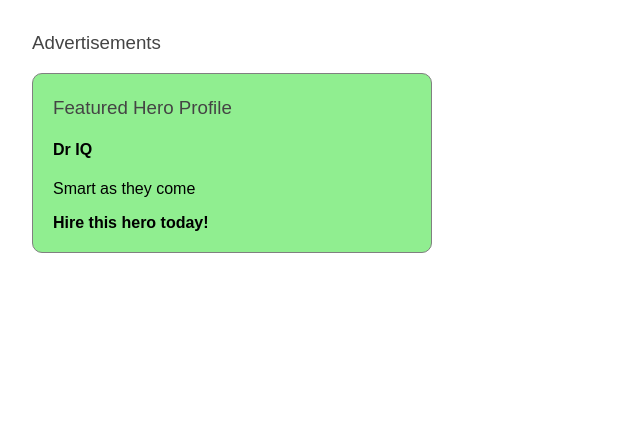
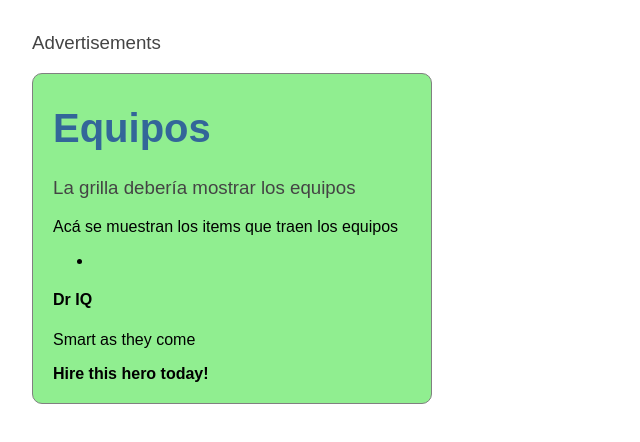
Before and after one commit to npcarlos/dynamicLoading, an Angular app: page / in a window 1280 px wide. Shown: the top 442 px of the page, without its empty margins (0-640 px from the left). Built offline with nearby package versions, Linux system fonts and the light colour scheme.

Commit message:
Se mueven los componentes a sus respectivos lugares

```diff
--- a/src/app/app.module.ts
+++ b/src/app/app.module.ts
@@ -1,9 +1,9 @@
 import { BrowserModule }        from '@angular/platform-browser';
 import { NgModule }             from '@angular/core';
 import { AppComponent }         from './app.component';
-import { PlanesComponent }   from './planes/planes.component';
+import { PlanesComponent }   from './modules/ventas-vistas/catalogo-planes/vista-catalogo-planes/planes.component';
 import { VistaCatalogosComponent }    from './vista-catalogos/vista-catalogos';
-import { EquiposComponent } from './equipos/equipos.component';
+import { EquiposComponent } from './modules/ventas-vistas/catalogo-equipos/vista-catalogo-equipos/equipos.component';
 import { CatalogoDirective }          from './catalogo.directive';
 import { CatalogoService }            from './catalogo.service';
 
--- a/src/app/catalogo.service.ts
+++ b/src/app/catalogo.service.ts
@@ -1,7 +1,7 @@
 import { Injectable }           from '@angular/core';
 
-import { PlanesComponent }   from './planes/planes.component';
-import { EquiposComponent } from './equipos/equipos.component';
+import { PlanesComponent }   from './modules/ventas-vistas/catalogo-planes/vista-catalogo-planes/planes.component';
+import { EquiposComponent } from './modules/ventas-vistas/catalogo-equipos/vista-catalogo-equipos/equipos.component';
 import { CatalogoComponent }               from './catalogo';
 
 @Injectable()
--- a/src/app/equipos/equipos.component.html
+++ /dev/null
@@ -1,8 +0,0 @@
-<div class="hero-profile">
-    <h3>Featured Hero Profile</h3>
-    <h4>{{data.name}}</h4>
-
-    <p>{{data.bio}}</p>
-
-    <strong>Hire this hero today!</strong>
-  </div>
--- /dev/null
+++ b/src/app/modules/ventas-vistas/catalogo-equipos/vista-catalogo-equipos/equipos.component.html
@@ -0,0 +1,16 @@
+<div class="hero-profile">
+    <h1>Equipos</h1>
+
+    <h3>La grilla debería mostrar los equipos</h3>
+
+    <p>Acá se muestran los items que traen los equipos</p>
+    <ul>
+      <li></li>
+    </ul>
+
+    <h4>{{data.name}}</h4>
+
+    <p>{{data.bio}}</p>
+
+    <strong>Hire this hero today!</strong>
+  </div>
--- a/src/app/equipos/equipos.component.ts
+++ b/src/app/modules/ventas-vistas/catalogo-equipos/vista-catalogo-equipos/equipos.component.ts
@@ -1,6 +1,6 @@
 import { Component, Input }  from '@angular/core';
 
-import { CatalogoTemplate }       from '../catalogo.component';
+import { CatalogoTemplate }       from '../../../../catalogo.component';
 
 @Component({
   templateUrl: './equipos.component.html'
--- /dev/null
+++ b/src/app/modules/ventas-vistas/catalogo-planes/vista-catalogo-planes/planes.component.html
@@ -0,0 +1,13 @@
+<div class="job-ad">
+  <h1>Planes</h1>
+
+    <h3>La grilla debería mostrar los planes</h3>
+
+    <p>Acá se muestran los items que traen los planes del external</p>
+    <ul>
+      <li></li>
+    </ul>
+    <h4>{{data.headline}}</h4>
+
+    {{data.body}}
+  </div>
--- a/src/app/planes/planes.component.ts
+++ b/src/app/modules/ventas-vistas/catalogo-planes/vista-catalogo-planes/planes.component.ts
@@ -1,6 +1,6 @@
 import { Component, Input } from '@angular/core';
 
-import { CatalogoTemplate }      from '../catalogo.component';
+import { CatalogoTemplate }      from '../../../../catalogo.component';
 
 @Component({
   templateUrl: './planes.component.html',
--- a/src/app/planes/planes.component.html
+++ /dev/null
@@ -1,5 +0,0 @@
-<div class="job-ad">
-    <h4>{{data.headline}}</h4>
-
-    {{data.body}}
-  </div>
```
Also changed, not shown: src/app/modules/ventas-vistas/catalogo-equipos/vista-catalogo-equipos/nada.txt (deleted), src/app/modules/ventas-vistas/catalogo-planes/vista-catalogo-planes/nada.txt (deleted).
